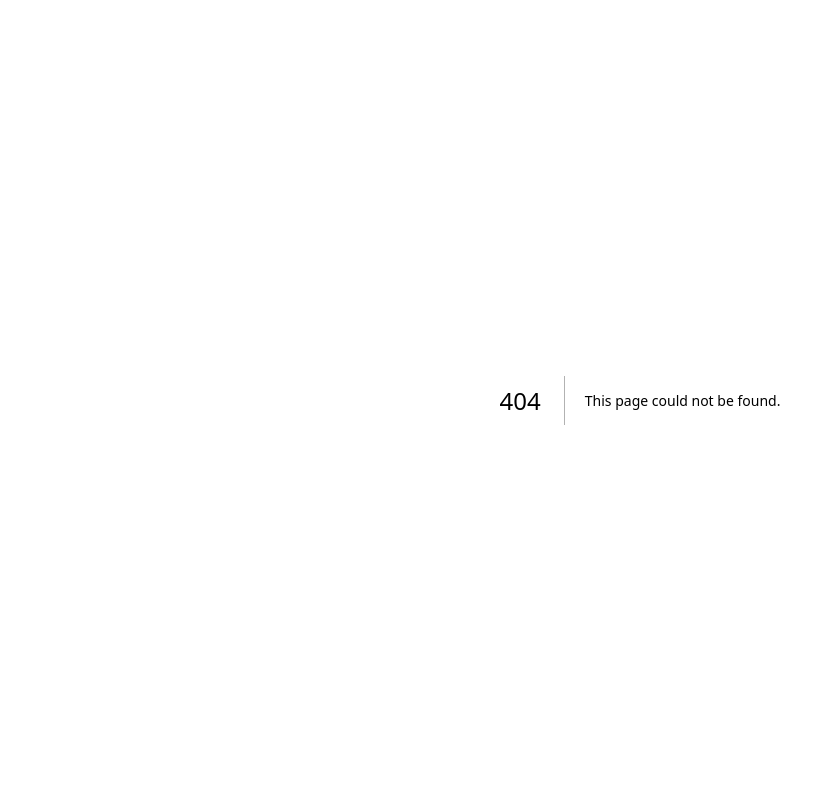
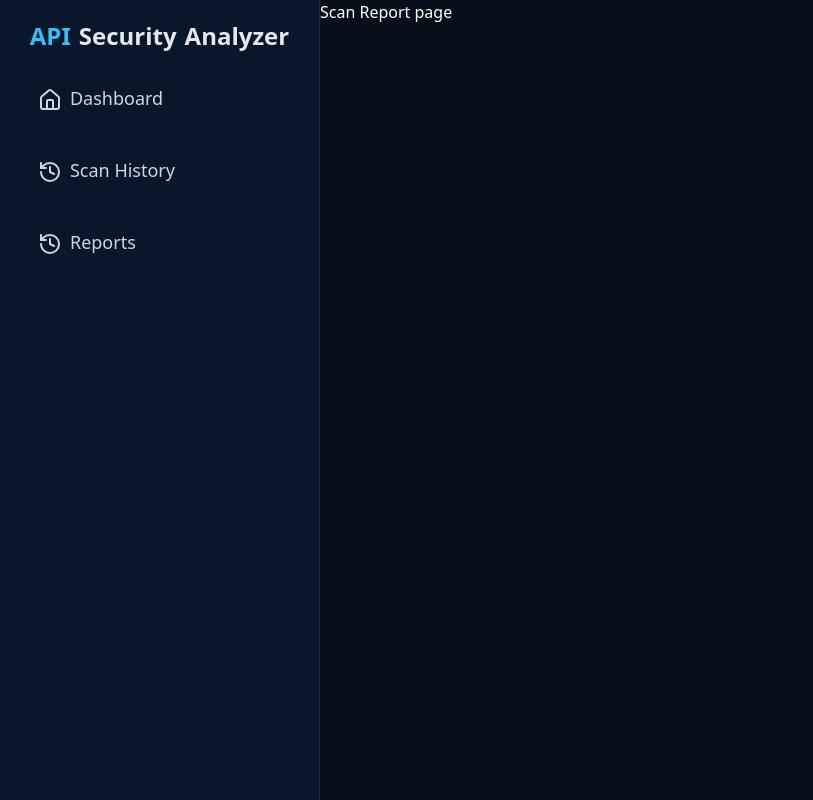
Before and after one commit to Jenushan44/api-security-analyzer, a Next.js app in the folder frontend/: page /reports in a window 1280 px wide. Before the commit this address had no page. Shown: the whole page, without its empty margins (0-813 px from the left). Built offline with nearby package versions, Linux system fonts and the light colour scheme.

Commit message:
feat: add scan report page

```diff
--- /dev/null
+++ b/frontend/app/reports/page.tsx
@@ -0,0 +1,14 @@
+import Navbar from "../../components/Navbar"
+
+
+export default function getScanRecord() {
+
+  return (
+
+    <div className="flex">
+      <Navbar />
+
+      <p className="text-white">Scan Report page</p>
+    </div>
+  )
+}
--- a/frontend/components/Navbar.tsx
+++ b/frontend/components/Navbar.tsx
@@ -15,6 +15,8 @@ function Navbar() {
         </div>
         <Link className="flex items-center text-lg rounded-md text-gray-300 p-2 py-3 ml-7 w-[90%] text-center flex gap-2 hover:bg-[#102344] hover:text-[#296bd6]" href="/"> <House className="mt-1" /> Dashboard</Link>
         <Link className="flex items-center text-lg rounded-md text-gray-300 p-2 py-3 ml-7 w-[90%] text-center flex gap-2 hover:bg-[#102344] hover:text-[#296bd6]" href="/scans"> <History className="mt-1" /> Scan History</Link>
+        <Link className="flex items-center text-lg rounded-md text-gray-300 p-2 py-3 ml-7 w-[90%] text-center flex gap-2 hover:bg-[#102344] hover:text-[#296bd6]" href="reports"> <History className="mt-1" /> Reports</Link>
+
       </div>
     </div>
   )
```
